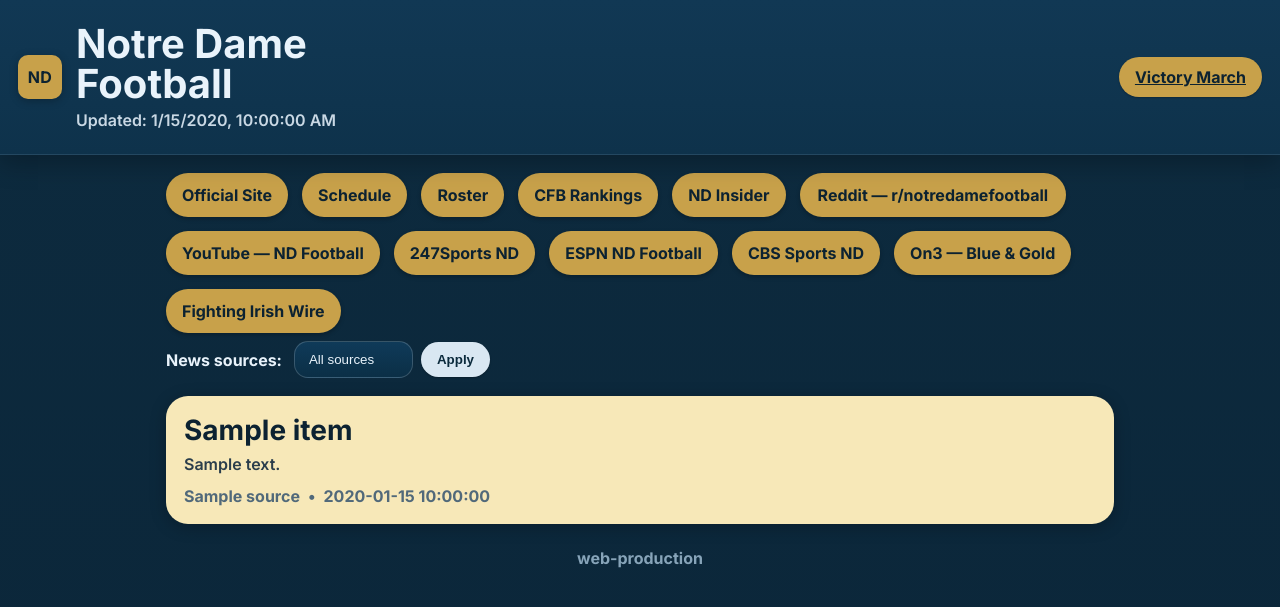
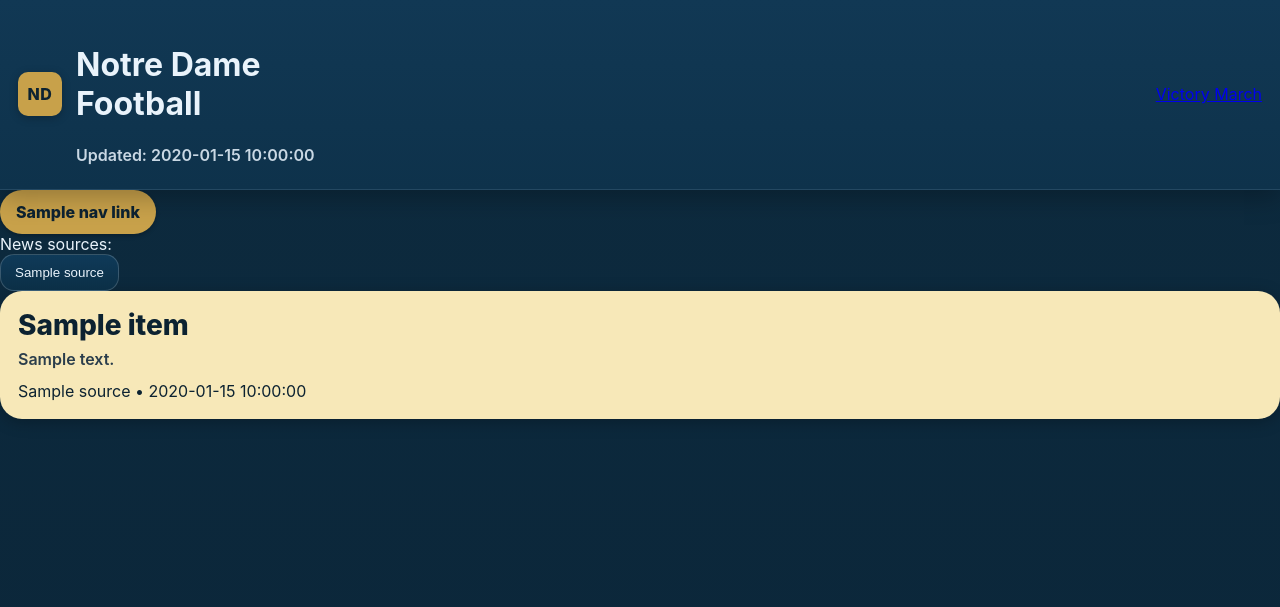
Before and after one commit to jasonab74-ctrl/notre-dame-football, a Flask app: template templates/index.html in a window 1280 px wide. Shown: the top 607 px of the page. Run offline with Flask 3, Linux system fonts and the light colour scheme; the template is opened without the code that fills it: most values are stand-ins (such as "Sample title", 1, 10 or a date in 2020).

Commit message:
Update index.html

```diff
--- a/templates/index.html
+++ b/templates/index.html
@@ -1,100 +1,66 @@
 <!doctype html>
 <html lang="en">
 <head>
-  <meta charset="utf-8" />
-  <meta name="viewport" content="width=device-width, initial-scale=1" />
-  <title>{{ title }}</title>
-  <link rel="stylesheet" href="{{ url_for('static', filename='style.css') }}?v={{ css_ver }}">
-  <link rel="preconnect" href="https://fonts.gstatic.com" crossorigin>
-  <link href="https://fonts.googleapis.com/css2?family=Inter:wght@400;600;700&display=swap" rel="stylesheet">
+  <meta charset="utf-8">
+  <meta name="viewport" content="width=device-width,initial-scale=1">
+  <title>{{ title }} — News & Feeds</title>
+  <link rel="stylesheet" href="{{ url_for('static', filename='style.css') }}?v=nd-7">
 </head>
 <body>
+
+  <!-- Banner -->
   <header class="banner">
     <div class="brand">
       <div class="nd-badge">ND</div>
-      <div>
-        <h1 class="site-title">Notre Dame<br>Football</h1>
-        <div class="updated">
-          Updated:
-          {% if updated_at %}
-            {{ updated_at.astimezone().strftime("%-m/%-d/%Y, %-I:%M:%S %p") }}
-          {% else %}
-            just now
-          {% endif %}
+      <div class="brand-text">
+        <h1 class="app-title">Notre Dame<br>Football</h1>
+        <div class="updated">Updated: {{ updated }}</div>
       </div>
     </div>
-    </div>
-    <a class="btn btn--pill btn--gold" href="https://www.youtube.com/results?search_query=notre+dame+victory+march" target="_blank" rel="noopener">Victory March</a>
+    <a class="song-chip" href="https://open.spotify.com/track/0JBnB1xB2AqJpQb5i8g5iE" target="_blank" rel="noopener">
+      Victory March
+    </a>
   </header>
 
-  <main class="container">
-    <!-- Quick links -->
-    <nav class="chips">
-      <a class="chip" href="https://und.com/sports/football/" target="_blank" rel="noopener">Official Site</a>
-      <a class="chip" href="https://fbschedules.com/notre-dame-fighting-irish-football-schedule/" target="_blank" rel="noopener">Schedule</a>
-      <a class="chip" href="https://und.com/sports/football/roster/" target="_blank" rel="noopener">Roster</a>
-      <a class="chip" href="https://www.espn.com/college-football/rankings" target="_blank" rel="noopener">CFB Rankings</a>
-      <a class="chip" href="https://www.ndinsider.com/" target="_blank" rel="noopener">ND Insider</a>
-      <a class="chip chip--wide" href="https://www.reddit.com/r/notredamefootball/" target="_blank" rel="noopener">Reddit — r/notredamefootball</a>
-      <a class="chip" href="https://www.youtube.com/results?search_query=notre+dame+football" target="_blank" rel="noopener">YouTube — ND Football</a>
-      <a class="chip" href="https://247sports.com/college/notre-dame/" target="_blank" rel="noopener">247Sports ND</a>
-      <a class="chip" href="https://www.espn.com/college-football/team/_/id/87/notre-dame-fighting-irish" target="_blank" rel="noopener">ESPN ND Football</a>
-      <a class="chip" href="https://www.cbssports.com/college-football/teams/ND/notre-dame-fighting-irish/" target="_blank" rel="noopener">CBS Sports ND</a>
-      <a class="chip" href="https://www.on3.com/college/notre-dame-fighting-irish/" target="_blank" rel="noopener">On3 — Blue & Gold</a>
-      <a class="chip" href="https://fightingirishwire.usatoday.com/" target="_blank" rel="noopener">Fighting Irish Wire</a>
-    </nav>
+  <!-- Quick Links -->
+  <section class="links">
+    {% for label, href in nav_links %}
+    <a class="chip" href="{{ href }}" target="_blank" rel="noopener">{{ label }}</a>
+    {% endfor %}
+  </section>
 
-    <!-- Sources filter -->
-    <section class="toolbar">
-      <label for="source" class="label">News sources:</label>
-      <form method="get" class="source-form">
+  <!-- Source Filter -->
+  <section class="filter">
+    <label for="source" class="filter-label">News sources:</label>
+    <form method="get">
       <select id="source" name="source" class="select">
-          <option value="" {% if not selected_source %}selected{% endif %}>All sources</option>
         {% for s in sources %}
-            <option value="{{ s }}" {% if selected_source==s %}selected{% endif %}>{{ s }}</option>
+        <option value="{{ s }}" {% if s == current_source %}selected{% endif %}>{{ s }}</option>
         {% endfor %}
       </select>
-        <button class="btn btn--pill" type="submit">Apply</button>
-        {% if selected_source %}
-          <a class="btn btn--pill btn--ghost" href="{{ url_for('index') }}">Clear</a>
-        {% endif %}
     </form>
   </section>
 
   <!-- Articles -->
-    <section class="cards">
+  <main class="articles">
     {% for it in items %}
       <article class="card">
         <h2 class="card-title">
-            {% if it.url %}
-              <a href="{{ it.url }}" target="_blank" rel="noopener">{{ it.title or "Untitled" }}</a>
-            {% else %}
-              {{ it.title or "Untitled" }}
-            {% endif %}
+          <a class="card-link" href="{{ it.link }}" target="_blank" rel="noopener">{{ it.title }}</a>
         </h2>
         {% if it.summary %}
           <p class="card-summary">{{ it.summary }}</p>
         {% endif %}
-          <div class="card-meta">
-            <span>{{ it.source or "Unknown source" }}</span>
-            {% if it.published %}
-              <span aria-hidden="true">•</span>
-              <time datetime="{{ it.published }}">
-                {{ (it.published | replace("Z","+00:00") | tojson)[1:-1] | safe }}
-              </time>
-            {% endif %}
+        <div class="meta">
+          <span class="meta-source">{{ it.source }}</span>
+          <span class="dot">•</span>
+          <time class="meta-time">{{ it.published }}</time>
         </div>
       </article>
-      {% else %}
-        <p class="empty">No articles found.</p>
     {% endfor %}
-    </section>
   </main>
 
-  <footer class="footer">
-    <div class="container footer-inner">
-      <span>web-production</span>
-    </div>
-  </footer>
+  <footer class="foot-space"></footer>
+
 </body>
 </html>
```
Lines whose indentation alone changed are shown as unchanged.
